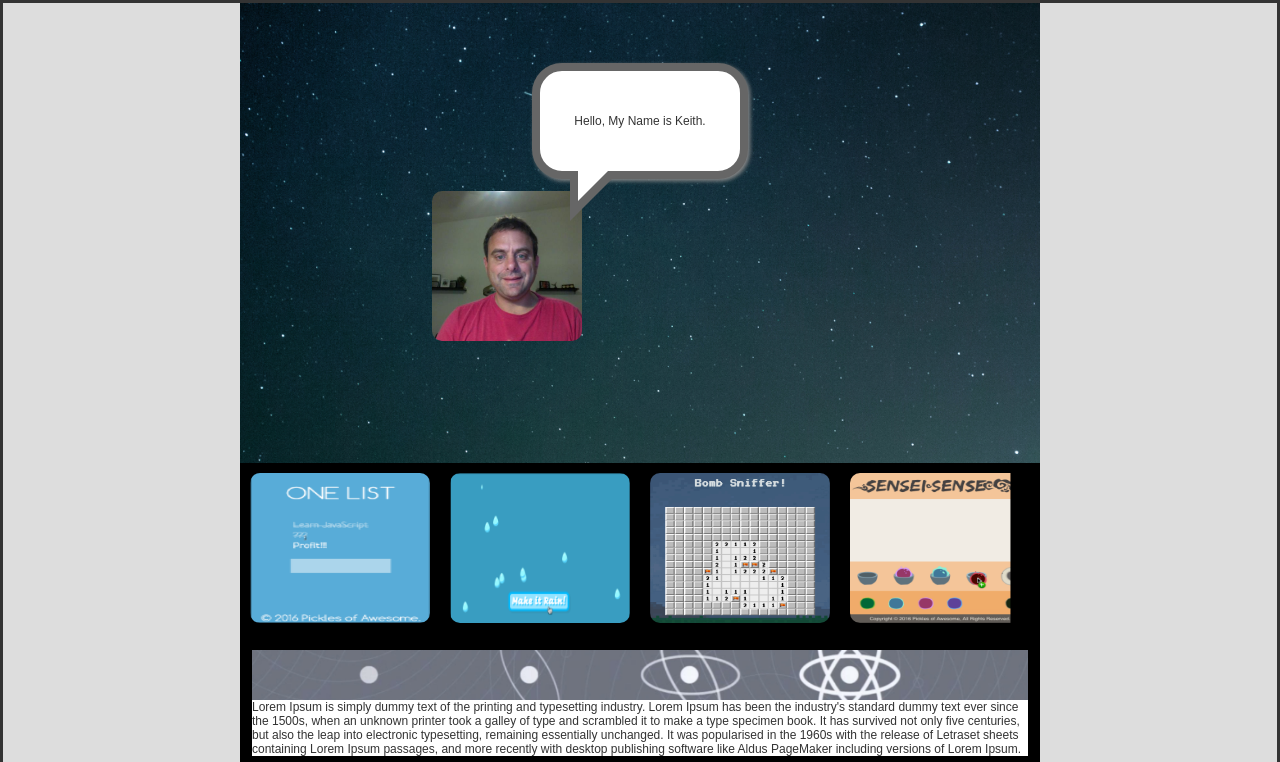
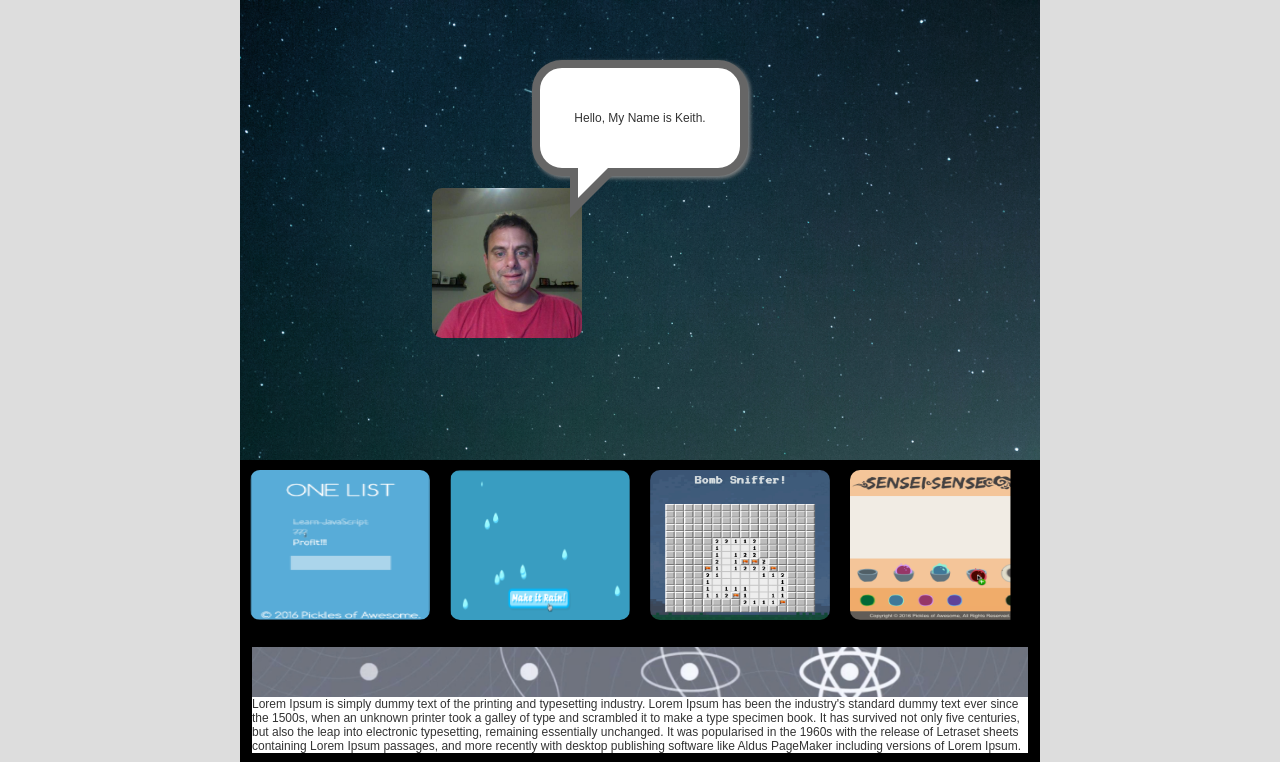
Before and after one commit to klockey/portfolio, a website: page public/index.html in a window 1280 px wide. Shown: the top 762 px of the page. Drawn offline with Linux system fonts and the light colour scheme.

Commit message:
took out border in body

```diff
--- a/public/screen.css
+++ b/public/screen.css
@@ -6,7 +6,7 @@ body
 	background-color: #ddd;
   padding: 0;
   margin: 0;
-	border-style:solid;
+  // border-style:solid;
 }
 
 h1
```
